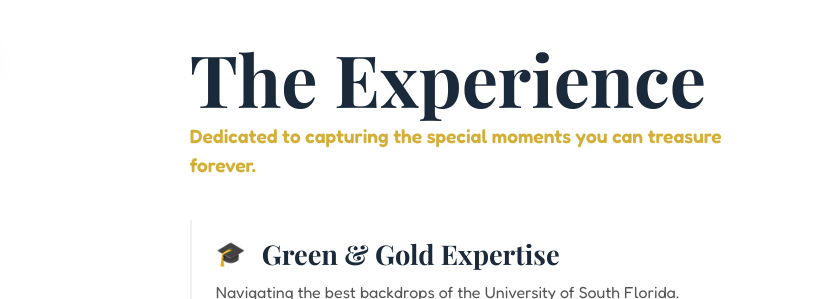
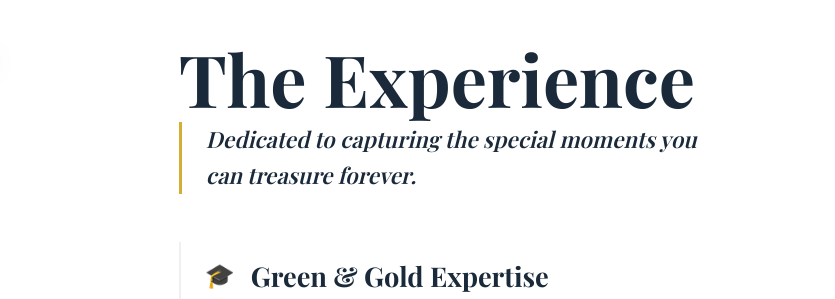
Before and after one commit to adrianamar06/portafolio-adriana-martinez, a plain HTML site: page strengths.html in a window 1280 px wide. Shown: the part 78-377 px from the top of the page, 445-1280 px from the left. Drawn offline with nearby package versions, Linux system fonts and the light colour scheme; a web font is replaced by a local one.

Commit message:
Implement component-level independent scrolling with custom gold track for the text section

```diff
--- a/css/style.css
+++ b/css/style.css
@@ -13,7 +13,6 @@
     height: 100%;
     background-color: #f7f9fa;
     font-family: var(--font-bubbly);
-    overflow-x: hidden;
 }
 
 /* --- THE NAVIGATION BAR OVERLAY --- */
@@ -57,6 +56,7 @@
     width: 100vw;
     height: 100vh;
     box-sizing: border-box;
+    overflow: hidden;
 
     /* --- INJECTING YOUR BACKGROUND IMAGE --- */
     background-image: linear-gradient(to right, rgba(255,255,255,0) 25%, rgba(255,255,255,0.75) 75%), url('../assets/images/myself.webp');
@@ -290,7 +290,7 @@
 
 .editorial-page {
     width: 100vw;
-    min-height: 100vh; /* Changed from fixed 100vh to allow the whole page to expand */
+    min-height: auto; /* Changed from fixed 100vh to allow the whole page to expand */
     box-sizing: border-box;
     padding: 7.5rem 8% 4rem 8%; /* Reduced top padding from 10rem to slide content upwards */
     background-color: #ffffff;
@@ -328,12 +328,15 @@
     box-shadow: 0 15px 35px rgba(212,175,55,0.15); /* Adds a subtle gold tint shadow on hover */
 }
 
-/* Right Side Content Block (Height limits removed to enable full page scrolling) */
+/* Right Side Content Block (Locked to view window with internal scrolling enabled) */
 .about-text-side {
     flex: 1.2;
     display: flex;
     flex-direction: column;
     text-align: left;
+    height: 75vh; /* Locks the box height to match the image precisely */
+    overflow-y: scroll !important; /* FORCES internal scrolling inside this element */
+    padding-right: 1.5rem; /* Adds breathing room for the internal scrollbar */
 }
 
 /* Typography elements */
@@ -346,12 +349,15 @@
 }
 
 .editorial-lead {
-    font-family: var(--font-clean);
-    font-size: 1.2rem;
-    color: var(--gold);
+    font-family: var(--font-serif); /* Changed to your serif font for an editorial look */
+    font-style: italic; /* Slanted for classic quote style */
+    font-size: 1.4rem; /* Scaled up to pop instantly */
+    color: var(--text-dark); /* Darker for high contrast readability */
     font-weight: 600;
-    margin: 0 0 2.5rem 0;
-    line-height: 1.5;
+    margin: 0 0 3rem 0;
+    line-height: 1.6;
+    padding-left: 1.5rem;
+    border-left: 3px solid var(--gold); /* Adds a sharp, clean gold accent bar on the left */
 }
 
 /* Interactive Text Columns */
@@ -421,3 +427,22 @@
     .section-title { font-size: 3rem; }
     .feature-item:hover { transform: none; } /* Deactivates slide shifts on touchscreen gestures */
 }
+
+/* --- COMPONENT-LEVEL GOLD SCROLLBAR --- */
+
+/* Target the text box scrollbar path */
+.about-text-side::-webkit-scrollbar {
+    width: 8px !important;
+    display: block !important;
+}
+
+/* Style the dragging thumb with solid gold */
+.about-text-side::-webkit-scrollbar-thumb {
+    background-color: #d4af37 !important; /* Your brand gold */
+    border-radius: 10px !important;
+}
+
+/* Change shade on hover */
+.about-text-side::-webkit-scrollbar-thumb:hover {
+    background-color: #b5921c !important;
+}
```
